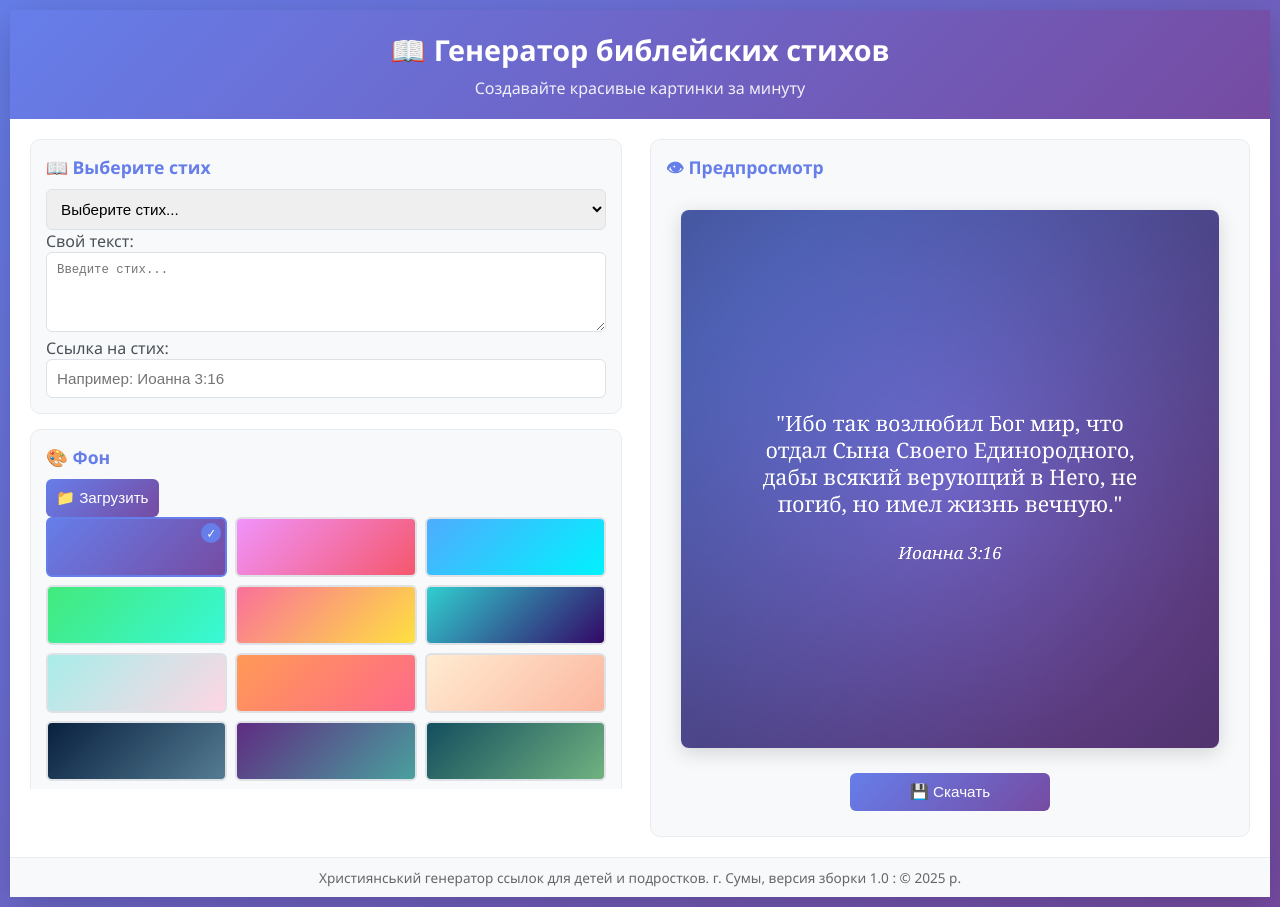
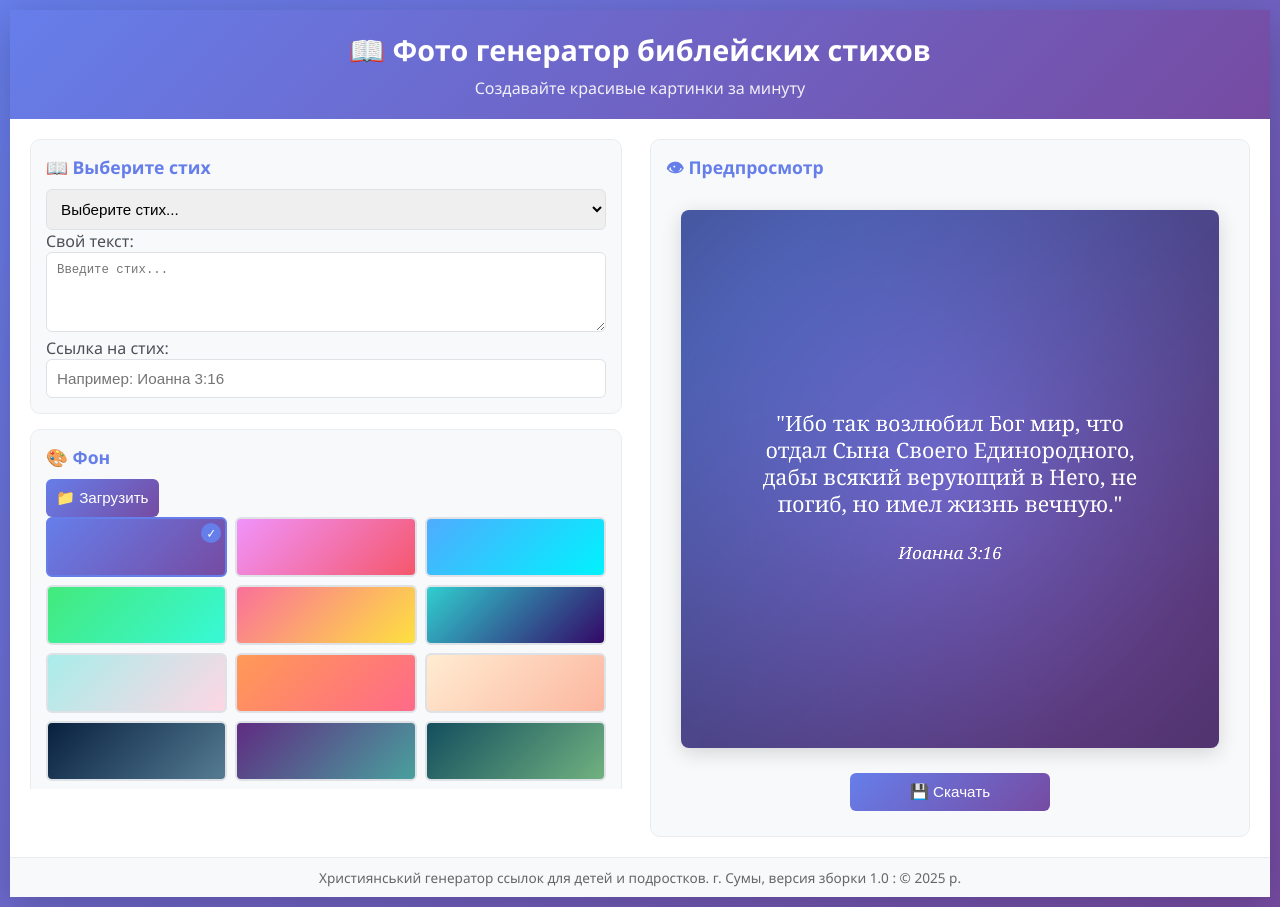
Before and after one commit to christian-word/bible_verse_generator, a plain HTML site: page index.html in a window 1280 px wide. Drawn offline with nearby package versions, Linux system fonts and the light colour scheme.

Commit message:
Update index.html

```diff
--- a/index.html
+++ b/index.html
@@ -452,7 +452,7 @@
 <body>
     <div class="container">
         <div class="header">
-            <h1>📖 Генератор библейских стихов</h1>
+            <h1>📖 Фото генератор библейских стихов</h1>
             <p>Создавайте красивые картинки за минуту</p>
         </div>
         <div class="main-content">
@@ -1187,4 +1187,5 @@
         initCanvas();
     </script>
 </body>
+
 </html>
```
